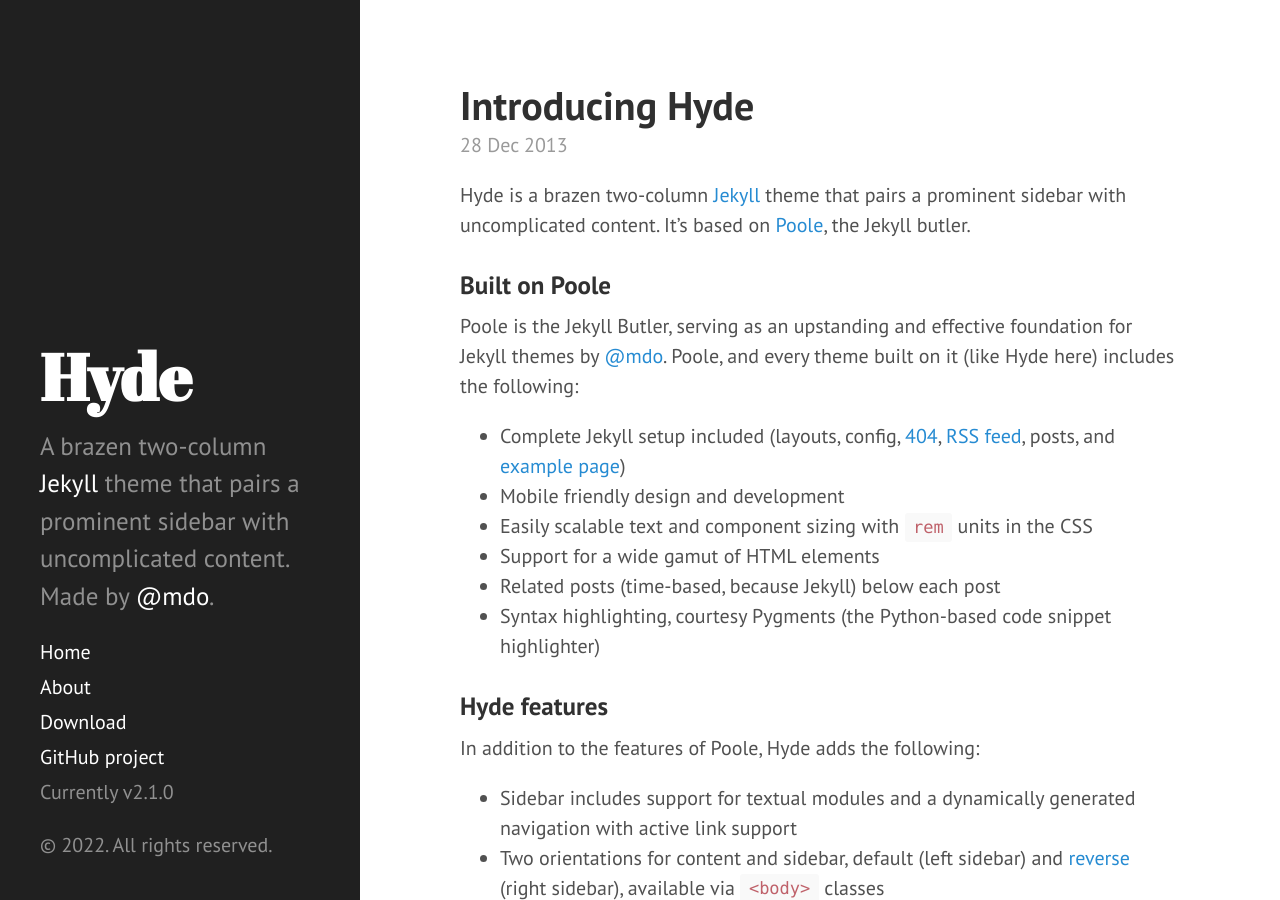
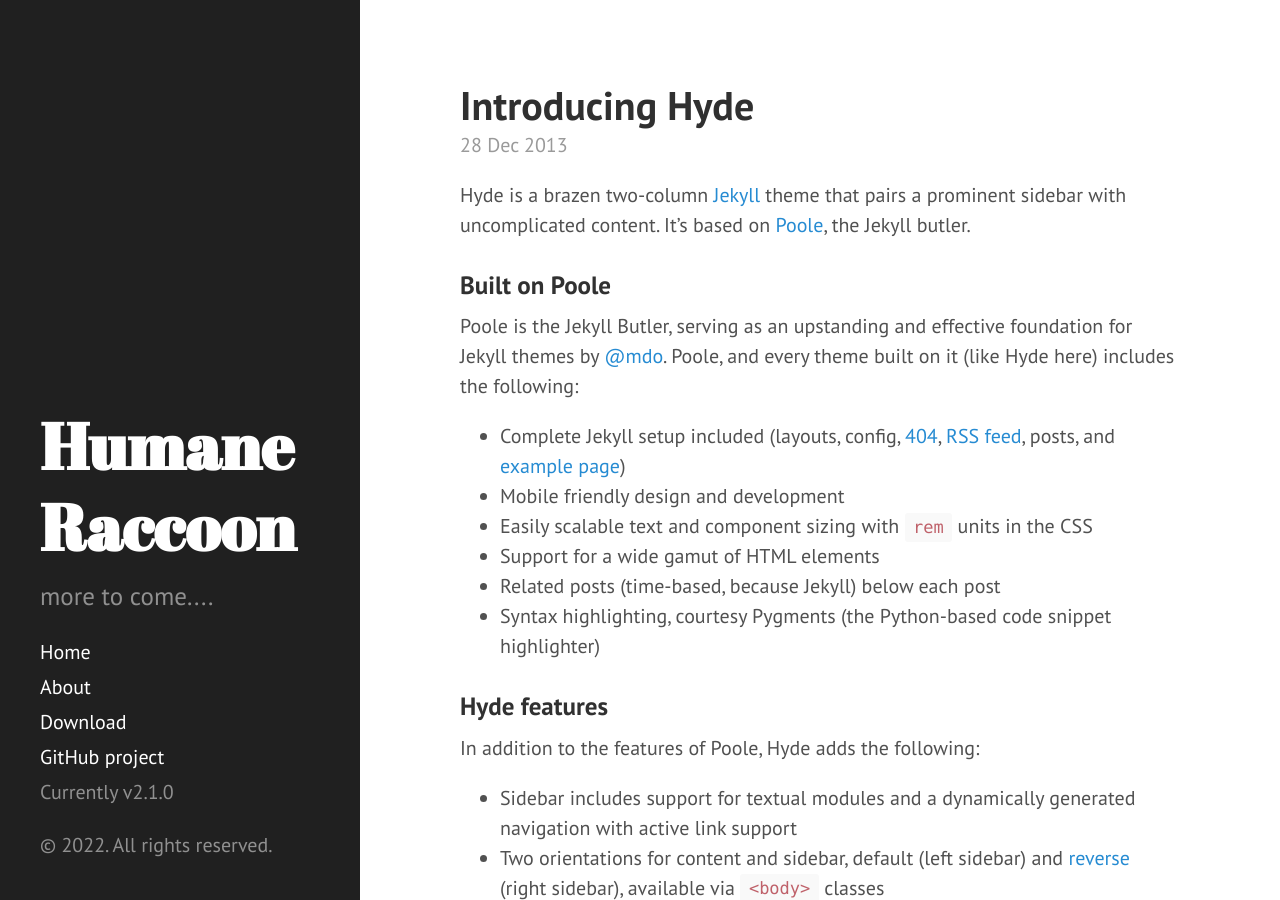
Before and after one commit to EthanCramer1/Humane-Raccoon-Alternatives, a Jekyll site: the page built from index.html, in a window 1280 px wide and 900 px high. Built offline with Jekyll 4.4.1, drawn with Linux system fonts in a browser that asks for light colours; Markdown is read by kramdown in place of the engine named in the settings; the list of posts is cut into pages by our own code.

Commit message:
Update _config.yml

```diff
--- a/_config.yml
+++ b/_config.yml
@@ -7,15 +7,15 @@ permalink:        pretty
 relative_permalinks: true
 
 # Setup
-title:            Hyde
-tagline:          'A Jekyll theme'
-description:      'A brazen two-column <a href="http://jekyllrb.com" target="_blank">Jekyll</a> theme that pairs a prominent sidebar with uncomplicated content. Made by <a href="https://twitter.com/mdo" target="_blank">@mdo</a>.'
+title:            Humane Raccoon
+tagline:          'Website in progress'
+description:      'more to come...</a>.'
 url:              http://hyde.getpoole.com
 baseurl:          /
 
 author:
-  name:           'Mark Otto'
-  url:            https://twitter.com/mdo
+  name:           'Ethan Cramer'
+  url:            https://twitter.com/ethan_savoy
 
 paginate:         5
 
@@ -23,4 +23,4 @@ paginate:         5
 version:          2.1.0
 
 github:
-  repo:           https://github.com/poole/hyde
+  repo:           https://github.com/EthanCramer1/Humane-Raccoon-Alternatives
```
